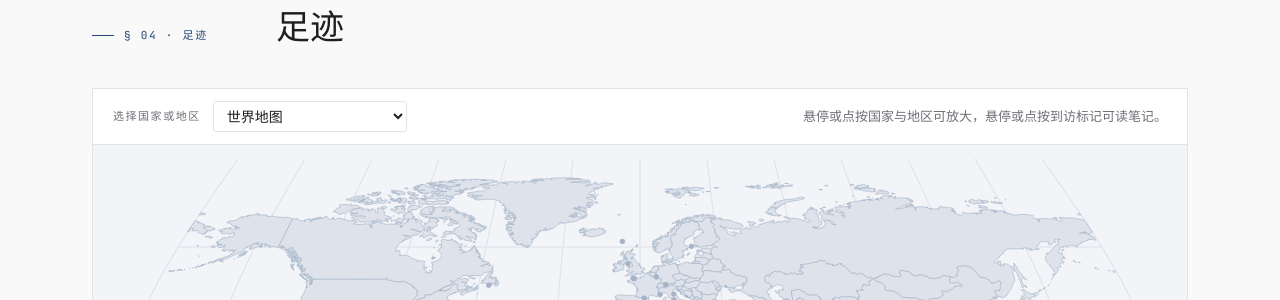
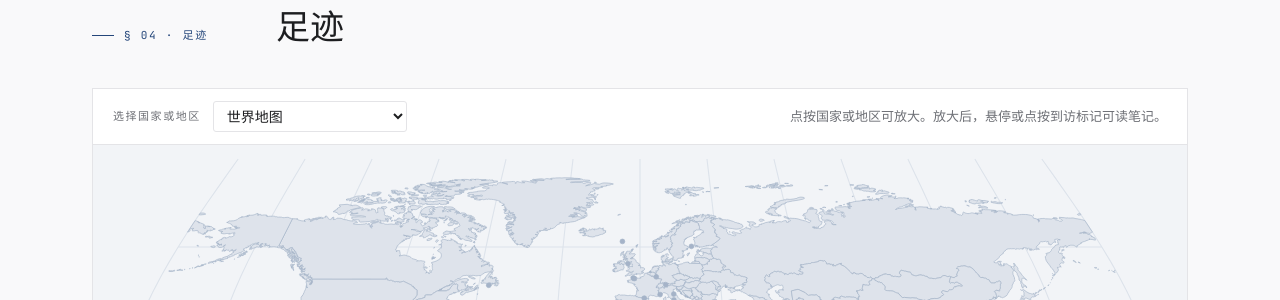
Before and after one commit to lu-evelyn/lu-evelyn.github.io, a Jekyll site: the page built from index.md, in a window 1280 px wide and 1400 px high, scrolled down 1598 px. Shown: the part 278-578 px from the top of the window. Built offline with Jekyll 4.4.1, drawn with Linux system fonts in a browser that asks for light colours; part of the change alters nothing that is shown.

Commit message:
调整足迹地图点击与感受展示

```diff
--- a/_data/i18n.yml
+++ b/_data/i18n.yml
@@ -39,7 +39,7 @@ zh:
   footprints_title: 足迹
   map_world: 世界地图
   map_country: 选择国家或地区
-  map_hint: 悬停或点按国家与地区可放大，悬停或点按到访标记可读笔记。
+  map_hint: 点按国家或地区可放大。放大后，悬停或点按到访标记可读笔记。
   map_loading: 正在加载地图…
   map_error: 地图暂时无法加载。刷新页面后可重试。
   map_back: ← 返回世界地图
@@ -113,7 +113,7 @@ en:
   footprints_title: Footprints
   map_world: World map
   map_country: Choose a country or region
-  map_hint: Hover over or tap a country or region to zoom in. Hover over or tap a visit marker to read the note.
+  map_hint: Select a country or region to zoom in. In the zoomed map, hover over or tap a visit marker to read the note.
   map_loading: Loading the map…
   map_error: The map could not load. Refresh the page to try again.
   map_back: ← Back to world map
--- a/assets/css/site.css
+++ b/assets/css/site.css
@@ -143,7 +143,7 @@ img { max-width: 100%; display: block; }
 .map-visit { cursor: pointer; outline: none; }
 .visit-hit { fill: transparent; }
 .visit-dot { fill: var(--map-accent); stroke: var(--panel); stroke-width: 1.5; vector-effect: non-scaling-stroke; }
-.world-map .visit-dot { r: 4.5; }
+.world-map .visit-dot { cursor: zoom-in; }
 .map-visit:hover .visit-dot, .map-visit:focus-visible .visit-dot { stroke: var(--fg); stroke-width: 2.5; }
 .map-popover { position: absolute; z-index: 1; width: min(300px, calc(100% - 16px)); max-height: calc(100% - 16px); overflow: auto; padding: 12px 16px; color: var(--fg); background: var(--panel); border: 1px solid var(--line); border-top: 2px solid var(--map-accent); box-shadow: 0 6px 22px #0002; }
 .map-popover strong { font-family: var(--serif); font-size: 19px; font-weight: 500; }
--- a/assets/js/footprints.js
+++ b/assets/js/footprints.js
@@ -5,7 +5,6 @@
   const svgNS = "http://www.w3.org/2000/svg";
   const language = document.documentElement.lang === "en" ? "en" : "zh";
   const world = map.querySelector(".world-map");
-  const overview = map.querySelector(".map-overview");
   const picker = map.querySelector(".map-picker select");
   const status = map.querySelector(".map-status");
   const dialog = map.querySelector(".country-dialog");
@@ -22,8 +21,6 @@
   let atlas;
   let visits;
   let scene;
-  let hoverTimer;
-  let hoverCountry;
   let openingControl;
   let drag;
 
@@ -139,10 +136,9 @@
     };
   }
 
-  const worldPopover = createPopover(overview);
   const countryPopover = createPopover(countryStage);
 
-  function visitMarker(x, y, visit, popover) {
+  function visitMarker(x, y, visit) {
     const marker = svg("g", {
       class: "map-visit",
       transform: `translate(${x} ${y})`,
@@ -154,7 +150,7 @@
       svg("circle", { r: 14, class: "visit-hit" }),
       svg("circle", { r: 6, class: "visit-dot" })
     );
-    popover.bind(marker, visit);
+    countryPopover.bind(marker, visit);
     return marker;
   }
 
@@ -179,7 +175,10 @@
       }
     }
     for (const visit of visits) {
-      world.append(visitMarker(...worldPoint(visit.lon, visit.lat), visit, worldPopover));
+      const [cx, cy] = worldPoint(visit.lon, visit.lat);
+      world.append(svg("circle", {
+        cx, cy, r: 4.5, class: "visit-dot", "data-country": visit.country
+      }));
     }
   }
 
@@ -235,7 +234,7 @@
       addLabel(...point, city.name, "reference-label");
     }
     for (const { visit, point } of visibleVisits) {
-      const marker = visitMarker(...point, visit, countryPopover);
+      const marker = visitMarker(...point, visit);
       scene.places.append(marker);
       scene.markers.set(visit, marker);
     }
@@ -247,7 +246,6 @@
     const country = atlas.countries.find(item => item.id === id);
     if (!country || dialog.open) return;
     openingControl = control;
-    worldPopover.hide();
     const project = localProjection(country);
     const outline = svg("path", { class: "map-land", d: pathData(country.rings, project) });
     const places = svg("g", {});
@@ -301,23 +299,7 @@
     drawCountry();
   }
 
-  function cancelHover() {
-    window.clearTimeout(hoverTimer);
-    hoverCountry = undefined;
-  }
-
-  world.addEventListener("pointermove", event => {
-    if (!atlas || dialog.open || event.pointerType !== "mouse" || event.buttons) return;
-    const id = event.target.closest("[data-country]")?.dataset.country;
-    if (hoverCountry === id) return;
-    cancelHover();
-    if (!id) return;
-    hoverCountry = id;
-    hoverTimer = window.setTimeout(() => openCountry(id), 430);
-  });
-  world.addEventListener("pointerleave", cancelHover);
   world.addEventListener("click", event => {
-    cancelHover();
     const id = event.target.closest("[data-country]")?.dataset.country;
     if (id) openCountry(id);
   });
@@ -326,7 +308,6 @@
   });
   dialog.querySelector(".map-back").addEventListener("click", () => dialog.close());
   dialog.addEventListener("close", () => {
-    cancelHover();
     countryPopover.hide();
     picker.value = "";
     scene = null;
```
